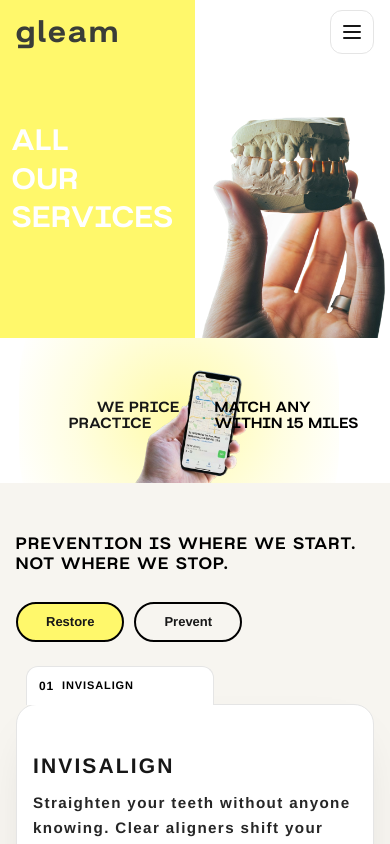
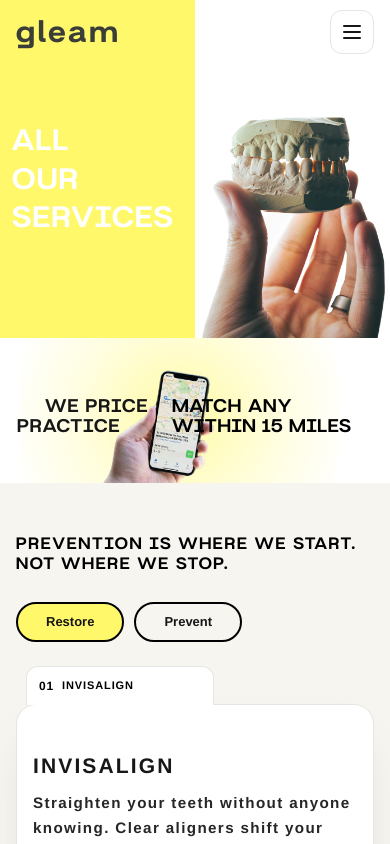
Before and after one commit to rohit-vue/Gleam, a Next.js app: page /services in a window 390 px wide. Shown: the top 844 px of the page. Built offline with nearby package versions, Linux system fonts and the light colour scheme.

Commit message:
leftover changes

```diff
--- a/src/components/CatchEarlyResultsSection.tsx
+++ b/src/components/CatchEarlyResultsSection.tsx
@@ -109,7 +109,7 @@ export function CatchEarlyResultsSection() {
             {beforeAfterColumns.map((pair, i) => (
               <div
                 key={pair.before}
-                className="flex w-full min-w-[78vw] max-w-[18.5rem] shrink-0 snap-center flex-col gap-0 overflow-hidden rounded-none shadow-none ring-0 max-md:min-w-[70vw] max-md:max-w-[15rem] sm:min-w-0 sm:max-w-[13rem] sm:shrink md:max-w-[13.5rem] lg:max-w-[14.5rem]"
+                className="flex w-full min-w-[78vw] max-w-[18.5rem] shrink-0 snap-center flex-col gap-0 overflow-hidden rounded-none shadow-none ring-0 max-md:min-w-[65vw] max-md:max-w-[15rem] sm:min-w-0 sm:max-w-[13rem] sm:shrink md:max-w-[13.5rem] lg:max-w-[14.5rem]"
               >
                 <BeforeAfterFigure
                   src={pair.before}
--- a/src/components/ServiceCardsSection.tsx
+++ b/src/components/ServiceCardsSection.tsx
@@ -41,7 +41,7 @@ export function ServiceCardsSection() {
         <div className="mb-12 flex justify-center md:mb-14">
           <Link
             href="/locations"
-            className="rounded-[44px] bg-[#FFF86B] px-6 py-2.5 text-[13px] font-bold tracking-[0.05em] text-black shadow-sm transition-opacity hover:opacity-90 sm:px-8 sm:py-3 sm:text-[15px] sm:tracking-[0.06em] md:px-10 md:py-3.5 md:text-lg md:tracking-[0.07em] lg:px-12 lg:py-4"
+            className="rounded-[44px] bg-[#FFF86B] px-6 py-2.5 text-[16px] font-bold tracking-[0.05em] text-black shadow-sm transition-opacity hover:opacity-90 sm:px-8 sm:py-3 sm:text-[15px] sm:tracking-[0.06em] md:px-10 md:py-3.5 md:text-lg md:tracking-[0.07em] lg:px-12 lg:py-4"
           >
             Become a Member
           </Link>
@@ -86,7 +86,7 @@ export function ServiceCardsSection() {
           ))}
         </div>
         <div
-          className="pointer-events-none relative z-20 mx-auto h-[clamp(14dvh,14dvh,22dvh)] w-full max-w-5xl md:h-[240px] lg:h-[339px]"
+          className="pointer-events-none relative z-20 mx-auto h-[clamp(14dvh,19dvh,22dvh)] w-full max-w-5xl md:h-[240px] lg:h-[339px]"
           aria-hidden
         >
           <Image
--- a/src/components/ServicesHero.tsx
+++ b/src/components/ServicesHero.tsx
@@ -85,15 +85,15 @@ export function ServicesHero() {
         {/* Layer 2: left text (lower z) */}
         <div
           aria-hidden
-          className="absolute bottom-0 left-0 2xl:right-[calc(47%+var(--phone-w)/2+var(--text-gap))] xl:right-[calc(43%+var(--phone-w)/2+var(--text-gap))] lg:right-[calc(41%+var(--phone-w)/2+var(--text-gap))] right-[calc(43%+var(--phone-w)/2+var(--text-gap))] top-0 z-[1] flex flex-col justify-center items-end gap-[var(--line2-mt)] px-2 sm:px-4 md:px-6 lg:px-8"
+          className="absolute bottom-0 left-0 2xl:right-[calc(52%+var(--phone-w)/2+var(--text-gap))] xl:right-[calc(43%+var(--phone-w)/2+var(--text-gap))] lg:right-[calc(41%+var(--phone-w)/2+var(--text-gap))] right-[calc(51%+var(--phone-w)/2+var(--text-gap))] top-0 z-[1] flex flex-col justify-center items-end gap-[var(--line2-mt)] px-2 sm:px-4 md:px-6 lg:px-8"
         >
           <div className="2xl:translate-x-[145px] lg:translate-x-[123px] md:translate-x-[91px] translate-x-[64px] text-right">
-            <p className="whitespace-nowrap font-britanica-black text-[16px] uppercase leading-[0.92] tracking-[0.05em] sm:tracking-[0.07em] md:text-[28px] md:tracking-[0.09em] lg:text-[35px] lg:tracking-[0.11em] 2xl:text-[55px]">
+            <p className="whitespace-nowrap font-britanica-black text-[20px] uppercase leading-[0.92] tracking-[0.05em] sm:tracking-[0.07em] md:text-[28px] md:tracking-[0.09em] lg:text-[35px] lg:tracking-[0.11em] 2xl:text-[55px]">
               WE PRICE
             </p>
           </div>
           <div className="translate-x-[2.25em] text-right sm:translate-x-[2.75em] md:translate-x-[2.75em] lg:translate-x-[4.25em] 2xl:translate-x-[5.75em]">
-            <p className="whitespace-nowrap font-britanica-black text-[16px] uppercase leading-[0.92] tracking-[0.05em] sm:tracking-[0.07em] md:text-[28px] md:tracking-[0.09em] lg:text-[35px] lg:tracking-[0.11em] 2xl:text-[55px]">
+            <p className="whitespace-nowrap font-britanica-black text-[20px] uppercase leading-[0.92] tracking-[0.05em] sm:tracking-[0.07em] md:text-[28px] md:tracking-[0.09em] lg:text-[35px] lg:tracking-[0.11em] 2xl:text-[55px]">
               PRACTICE
             </p>
           </div>
@@ -102,19 +102,19 @@ export function ServicesHero() {
         {/* Layer 3: right text (higher z than left, still behind phone) */}
         <div
           aria-hidden
-          className="absolute bottom-0 left-[calc(36%+var(--phone-w)/2+var(--text-gap))] max-md:pr-3 right-0 top-0 z-[20] flex flex-col justify-center items-start px-2 text-left sm:left-[calc(42%+var(--phone-w)/2+var(--text-gap))] sm:px-4 md:px-6 2xl:left-[calc(36%+var(--phone-w)/2+var(--text-gap))] xl:left-[calc(42%+var(--phone-w)/2+var(--text-gap))] lg:left-[calc(40%+var(--phone-w)/2+var(--text-gap))] lg:px-8"
+          className="absolute bottom-0 left-[calc(25%+var(--phone-w)/2+var(--text-gap))] max-md:pr-3 right-0 top-0 z-[20] flex flex-col justify-center items-start px-2 text-left sm:left-[calc(42%+var(--phone-w)/2+var(--text-gap))] sm:px-4 md:px-6 2xl:left-[calc(36%+var(--phone-w)/2+var(--text-gap))] xl:left-[calc(42%+var(--phone-w)/2+var(--text-gap))] lg:left-[calc(40%+var(--phone-w)/2+var(--text-gap))] lg:px-8"
         >
-          <p className="whitespace-nowrap font-britanica-black text-[16px] uppercase leading-[0.92] tracking-[0.05em] text-black sm:tracking-[0.07em] md:text-[28px] md:tracking-[0.09em] lg:text-[35px] lg:tracking-[0.11em] 2xl:text-[55px]">
+          <p className="whitespace-nowrap font-britanica-black text-[20px] uppercase leading-[0.92] tracking-[0.05em] text-black sm:tracking-[0.07em] md:text-[28px] md:tracking-[0.09em] lg:text-[35px] lg:tracking-[0.11em] 2xl:text-[55px]">
             MATCH ANY
           </p>
-          <p className="mt-[var(--line2-mt)] whitespace-nowrap font-britanica-black text-[16px] uppercase leading-[0.92] tracking-[0.05em] text-black max-md:tracking-[0.03em] sm:text-[18px] sm:tracking-[0.07em] md:text-[28px] md:tracking-[0.09em] lg:text-[35px] lg:tracking-[0.11em] 2xl:text-[55px]">
+          <p className="mt-[var(--line2-mt)] whitespace-nowrap font-britanica-black text-[20px] uppercase leading-[0.92] tracking-[0.05em] text-black max-md:tracking-[0.03em] sm:text-[18px] sm:tracking-[0.07em] md:text-[28px] md:tracking-[0.09em] lg:text-[35px] lg:tracking-[0.11em] 2xl:text-[55px]">
             WITHIN 15 MILES
           </p>
         </div>
 
         {/* Layer 4: phone image */}
         <div className="pointer-events-none absolute inset-0 z-10 flex items-end justify-center">
-          <div className="2xl:translate-x-[-65px]">
+          <div className="2xl:translate-x-[-65px] max-md:translate-x-[-2rem]">
             <Image
               src="/assets/phone1.png"
               alt=""
--- a/src/components/ServicesMembershipBannerSection.tsx
+++ b/src/components/ServicesMembershipBannerSection.tsx
@@ -9,7 +9,7 @@ const PricingBanner = () => {
 
     <section className="relative w-full overflow-hidden border-b-[6px] border-black bg-[#FFF566] md:border-b-[10px]">
 
-      <div className="relative mx-auto flex w-full max-w-[1400px] items-start justify-center px-[clamp(0.875rem,5vw,2rem)] pb-[clamp(1rem,4vw,2.25rem)] pt-[clamp(0.375rem,1.5vw,0.75rem)]  md:pb-[clamp(1.5rem,5.5vw,3rem)] lg:min-h-[clamp(16rem,38vw,30rem)] lg:px-[clamp(1rem,5vw,3.5rem)] lg:pb-[clamp(2rem,5vw,4.5rem)] lg:pt-[clamp(0.25rem,3.75vw,10.5rem)]">
+      <div className="relative mx-auto flex w-full max-w-[1400px] items-start justify-center px-[clamp(0.875rem,5vw,2rem)] pb-[clamp(1rem,4vw,2.25rem)] pt-[clamp(-5.375rem,8.5vw,11.75rem)]  md:pb-[clamp(1.5rem,5.5vw,3rem)] lg:min-h-[clamp(16rem,38vw,30rem)] lg:px-[clamp(1rem,5vw,3.5rem)] lg:pb-[clamp(2rem,5vw,4.5rem)] lg:pt-[clamp(0.25rem,3.75vw,10.5rem)]">
 
         {/* Left — corners on small screens; desktop inset at lg */}
 
```
